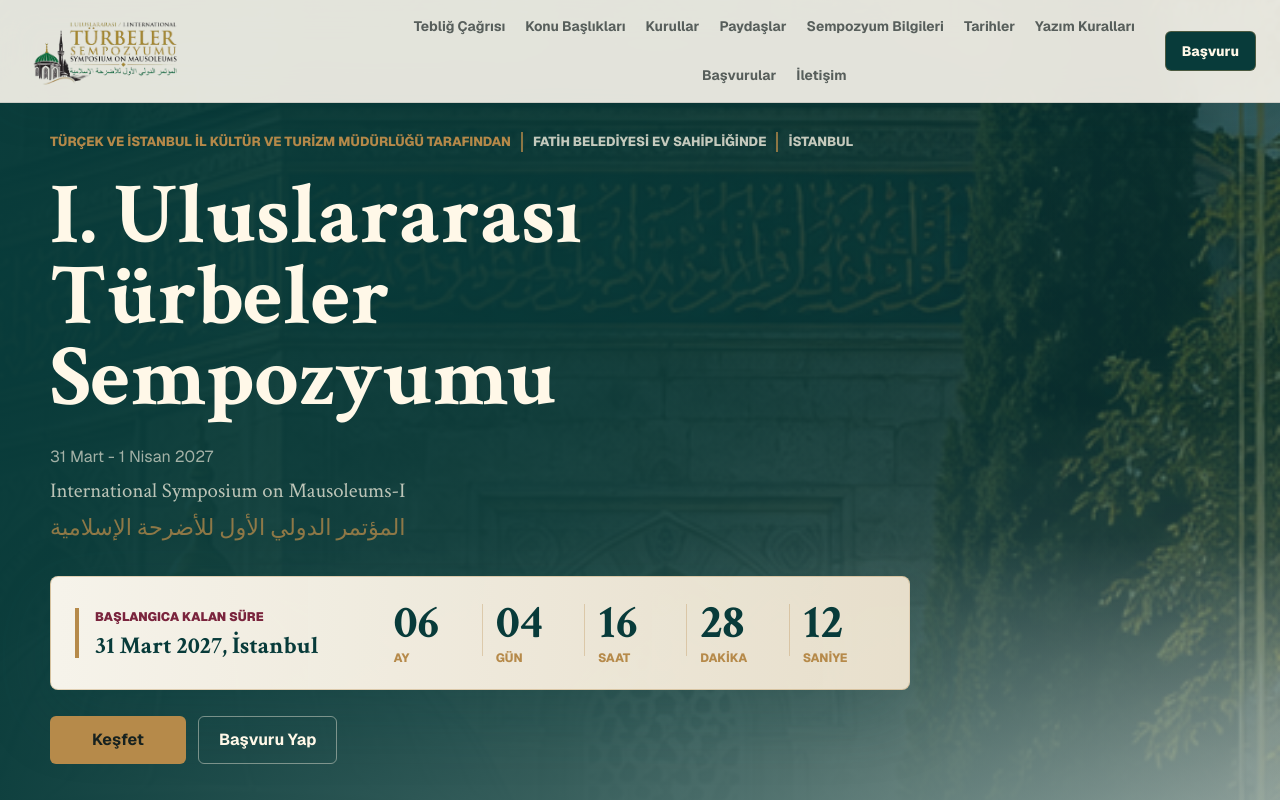
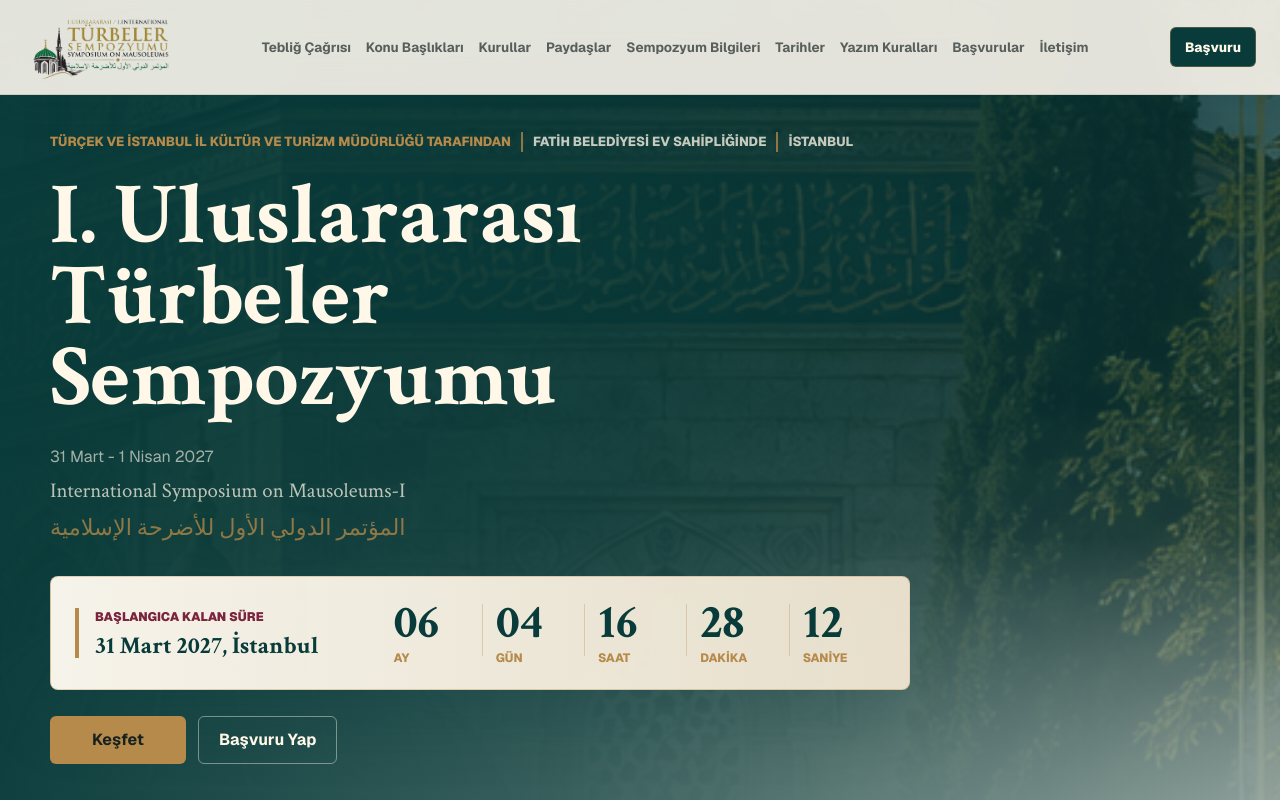
Before and after one commit to enesaydiinn/turbe, a Next.js app: page / in a window 1280 px wide. Shown: the top 800 px of the page. Built offline with nearby package versions, Linux system fonts and the light colour scheme; no server answers.

Commit message:
Fix header logo and navigation alignment

```diff
--- a/app/globals.css
+++ b/app/globals.css
@@ -67,8 +67,8 @@ img {
   box-shadow: 0 12px 40px rgba(8, 59, 58, 0.08);
   color: var(--ink);
   display: grid;
-  gap: 22px;
-  grid-template-columns: minmax(260px, 360px) minmax(0, 1fr) auto;
+  gap: clamp(14px, 1.4vw, 22px);
+  grid-template-columns: auto minmax(0, 1fr) auto;
   left: 0;
   padding: 12px max(24px, calc((100vw - 1360px) / 2));
   position: fixed;
@@ -85,8 +85,8 @@ img {
 
 .brand-logo {
   display: block;
-  height: 74px;
-  max-width: min(340px, 34vw);
+  height: 70px;
+  max-width: min(270px, 24vw);
   object-fit: contain;
   width: auto;
 }
@@ -94,19 +94,21 @@ img {
 .site-header nav {
   align-items: center;
   display: flex;
-  flex-wrap: wrap;
-  gap: 20px;
+  flex-wrap: nowrap;
+  gap: clamp(10px, 1.15vw, 18px);
   justify-content: center;
+  min-width: 0;
 }
 
 .site-header nav a {
   color: rgba(29, 38, 37, 0.7);
-  font-size: 0.86rem;
+  font-size: clamp(0.76rem, 0.68rem + 0.24vw, 0.84rem);
   font-weight: 700;
   line-height: 1.25;
   padding: 6px 0;
   position: relative;
   transition: color 180ms ease;
+  white-space: nowrap;
 }
 
 .site-header nav a::after {
@@ -140,11 +142,11 @@ img {
   border-radius: 6px;
   color: #fff8e8;
   display: inline-flex;
-  font-size: 0.86rem;
+  font-size: 0.84rem;
   font-weight: 800;
   min-height: 40px;
   justify-content: center;
-  padding: 0 16px;
+  padding: 0 14px;
   transition:
     background 180ms ease,
     color 180ms ease,
@@ -1891,6 +1893,7 @@ section,
   }
 
   .site-header nav {
+    flex-wrap: wrap;
     gap: 14px;
     justify-content: flex-start;
   }
```
